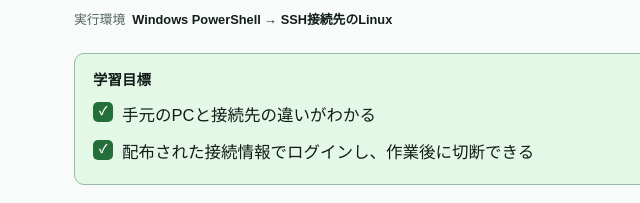
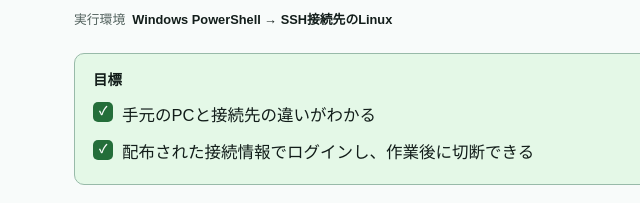
Before and after one commit to iWellness/r8_jissyu-kenshu, an Astro site: page /lessons/ssh in a window 1280 px wide. Shown: the part 182-385 px from the top of the page, 300-940 px from the left. Built offline with nearby package versions, Linux system fonts and the light colour scheme; Astro itself is replaced by a stand-in of ours.

Commit message:
style: shorten lesson objective heading

```diff
--- a/src/layouts/LessonLayout.astro
+++ b/src/layouts/LessonLayout.astro
@@ -35,7 +35,7 @@ const next = index >= 0 && index < lessons.length - 1 ? lessons[index + 1] : und
           {lesson.data.prerequisites.length > 0 && <div><span>前提</span><strong>{lesson.data.prerequisites.join('、')}</strong></div>}
         </div>
         <section class="lesson-objectives lesson-objectives--checklist" aria-labelledby="objectives-heading">
-          <h2 id="objectives-heading">学習目標</h2>
+          <h2 id="objectives-heading">目標</h2>
           <ul>
             {lesson.data.objectives.map((objective) => (
               <li><span class="lesson-objectives__check" aria-hidden="true">✓</span><span>{objective}</span></li>
```
